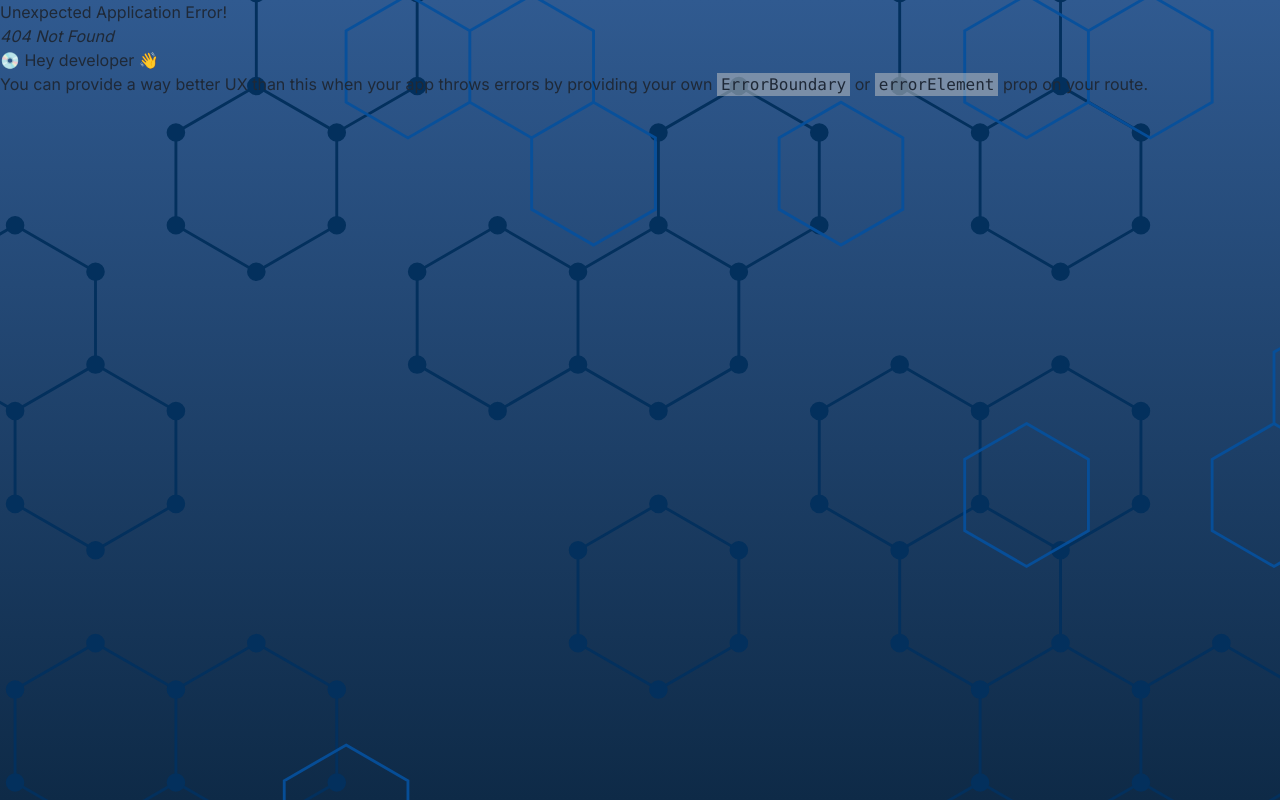
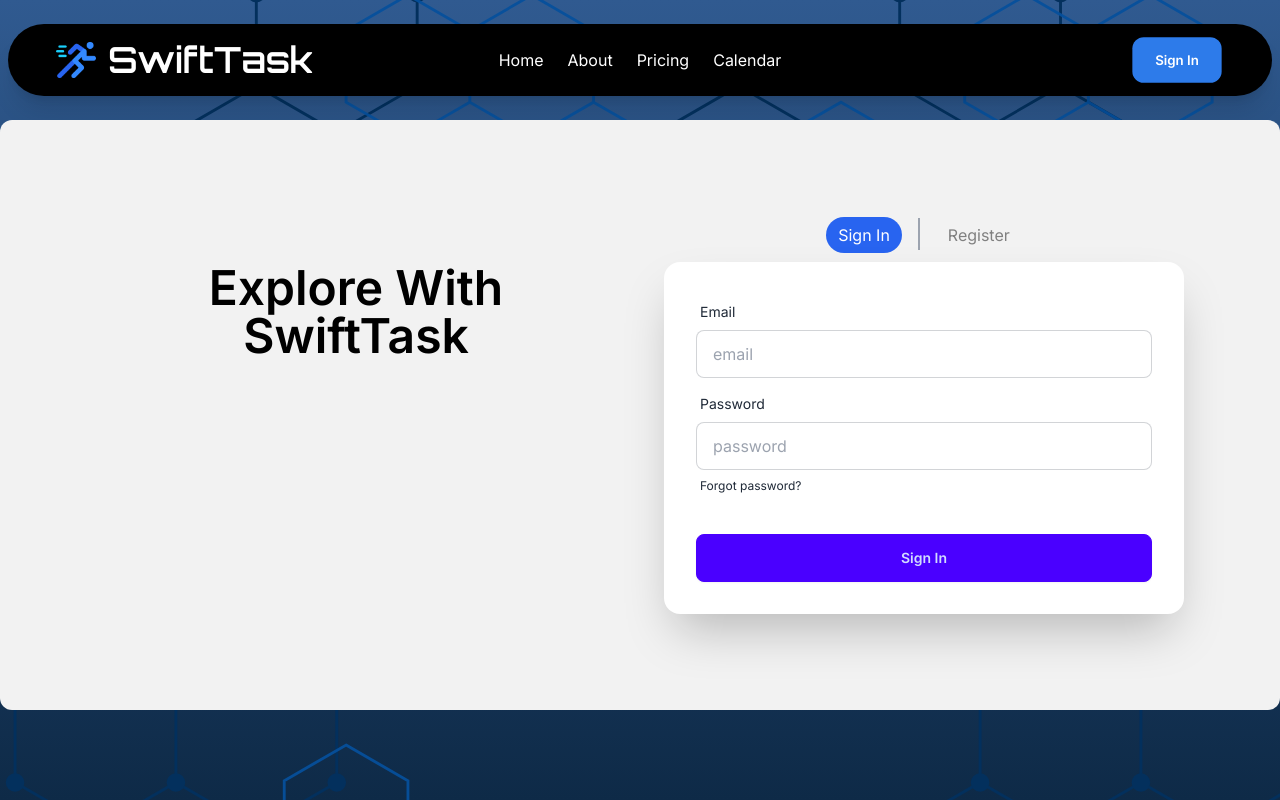
Before and after one commit to mashfikur/task_management_web_app, a React (Vite) app: page /sign-in in a window 1280 px wide. Before the commit this address had no page. Built offline with nearby package versions, Linux system fonts and the light colour scheme.

Commit message:
sign in and register tabs created

```diff
--- a/package.json
+++ b/package.json
@@ -16,8 +16,10 @@
     "prop-types": "^15.8.1",
     "react": "^18.2.0",
     "react-dom": "^18.2.0",
+    "react-hook-form": "^7.49.2",
     "react-icons": "^4.12.0",
     "react-router-dom": "^6.21.0",
+    "react-tabs": "^6.0.2",
     "sort-by": "^1.2.0"
   },
   "devDependencies": {
--- a/src/components/banner/Banner.jsx
+++ b/src/components/banner/Banner.jsx
@@ -1,3 +1,4 @@
+import { Link } from "react-router-dom";
 import cover from "../../assets/images/web-banner.svg";
 import { motion } from "framer-motion";
 
@@ -11,13 +12,15 @@ const Banner = () => {
           transition={{ duration: 0.5 }}
         >
           <div className="flex flex-col items-center lg:items-start">
-            <h3 className=" text-4xl text-center lg:text-start lg:text-7xl text-white leading-snug drop-shadow-2xl shadow-indigo-50  font-bold">
+            <h3 className=" text-4xl text-center lg:text-start lg:text-7xl text-white leading-tight drop-shadow-2xl shadow-indigo-50  font-bold">
               Seamless task management with <span>Swift Precision</span>
             </h3>
 
-            <button className="btn bg-[#2d7bea] hover:bg-[#2d7bea] text-white rounded-full  px-8 text-lg shadow-xl border-none mt-12">
-              {"Let's"} Explore
-            </button>
+            <Link to="/sign-in" >
+              <button className="btn bg-[#2d7bea] hover:bg-[#2d7bea] text-white rounded-full  px-8 text-lg shadow-xl border-none mt-12">
+                {"Let's"} Explore
+              </button>
+            </Link>
           </div>
         </motion.div>
       </div>
--- /dev/null
+++ b/src/pages/UserAuthentication/UserAuth.jsx
@@ -0,0 +1,121 @@
+import { Tab, Tabs, TabList, TabPanel } from "react-tabs";
+import "react-tabs/style/react-tabs.css";
+import "./styles.css";
+
+const UserAuth = () => {
+  return (
+    <div>
+      <div>
+        <div className="bg-base-200 min-h-[70vh] rounded-xl p-24">
+          <div className="flex flex-col gap-12 lg:flex-row">
+            <div className="text-center flex-1 lg:text-left">
+              <h3 className="text-center text-5xl text-black font-semibold mt-12 ">
+                Explore With SwiftTask
+              </h3>
+            </div>
+            <div className="flex-1">
+              {/* tabs */}
+              <div>
+                <Tabs>
+                  <TabList>
+                    <Tab>Sign In</Tab>
+                    <div className="border-r-2 h-8  border-gray-400"></div>
+                    <Tab>Register</Tab>
+                  </TabList>
+
+                  {/* sign in */}
+
+                  <TabPanel>
+                    <div className="card   shadow-2xl bg-base-100 ">
+                      <form className="card-body">
+                        <div className="form-control">
+                          <label className="label">
+                            <span className="label-text">Email</span>
+                          </label>
+                          <input
+                            type="email"
+                            placeholder="email"
+                            className="input input-bordered focus:outline-none"
+                            required
+                          />
+                        </div>
+                        <div className="form-control">
+                          <label className="label">
+                            <span className="label-text">Password</span>
+                          </label>
+                          <input
+                            type="password"
+                            placeholder="password"
+                            className="input input-bordered focus:outline-none"
+                            required
+                          />
+                          <label className="label">
+                            <a
+                              href="#"
+                              className="label-text-alt link link-hover"
+                            >
+                              Forgot password?
+                            </a>
+                          </label>
+                        </div>
+                        <div className="form-control mt-6">
+                          <button className="btn btn-primary">Sign In</button>
+                        </div>
+                      </form>
+                    </div>
+                  </TabPanel>
+
+                  {/* register */}
+                  <TabPanel>
+                    <div className="card   shadow-2xl bg-base-100">
+                      <form className="card-body">
+                        <div className="form-control">
+                          <label className="label">
+                            <span className="label-text">Name</span>
+                          </label>
+                          <input
+                            type="text"
+                            placeholder="name"
+                            className="input input-bordered focus:outline-none"
+                            required
+                          />
+                        </div>
+                        <div className="form-control">
+                          <label className="label">
+                            <span className="label-text">Email</span>
+                          </label>
+                          <input
+                            type="email"
+                            placeholder="email"
+                            className="input input-bordered focus:outline-none"
+                            required
+                          />
+                        </div>
+                        <div className="form-control">
+                          <label className="label">
+                            <span className="label-text">Password</span>
+                          </label>
+                          <input
+                            type="password"
+                            placeholder="password"
+                            className="input input-bordered focus:outline-none"
+                            required
+                          />
+                        </div>
+                        <div className="form-control mt-6">
+                          <button className="btn btn-primary">Register</button>
+                        </div>
+                      </form>
+                    </div>
+                  </TabPanel>
+                </Tabs>
+              </div>
+            </div>
+          </div>
+        </div>
+      </div>
+    </div>
+  );
+};
+
+export default UserAuth;
--- /dev/null
+++ b/src/pages/UserAuthentication/styles.css
@@ -0,0 +1,29 @@
+.react-tabs__tab-list {
+  display: flex;
+  justify-content: center;
+  border-bottom: none;
+
+  gap: 1rem;
+  align-items: center;
+}
+
+.react-tabs__tab {
+  border: none;
+  color: gray;
+  border-bottom: none;
+}
+
+.react-tabs__tab:focus {
+  border-bottom: none;
+}
+
+.react-tabs__tab--selected {
+  background-color: #2864f0;
+  color: white;
+  border-bottom: none;
+  border-radius: 25px;
+}
+
+.react-tabs__tab--selected:focus {
+  border-bottom: none;
+}
--- a/src/router/router.jsx
+++ b/src/router/router.jsx
@@ -1,6 +1,7 @@
 import { createBrowserRouter } from "react-router-dom";
 import Layout from "../layout/Layout";
 import Home from "../pages/Home";
+import UserAuth from "../pages/UserAuthentication/UserAuth";
 
 const router = createBrowserRouter([
   {
@@ -11,6 +12,10 @@ const router = createBrowserRouter([
         path: "/",
         element: <Home></Home>,
       },
+      {
+        path: "/sign-in",
+        element: <UserAuth></UserAuth>,
+      },
     ],
   },
 ]);
```
Also changed, not shown: 1 other file (tests, documents, lock files or other folders).
